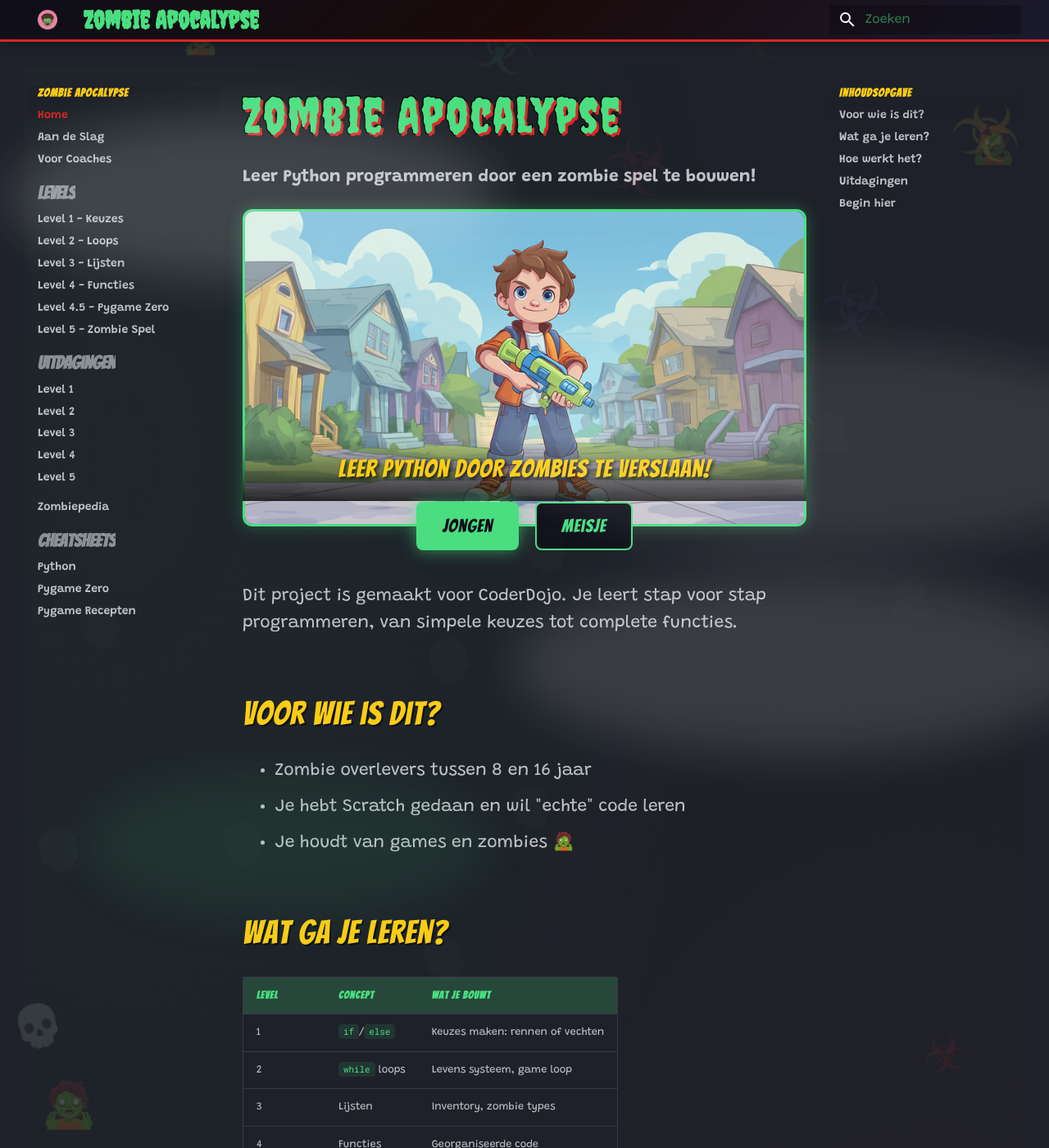
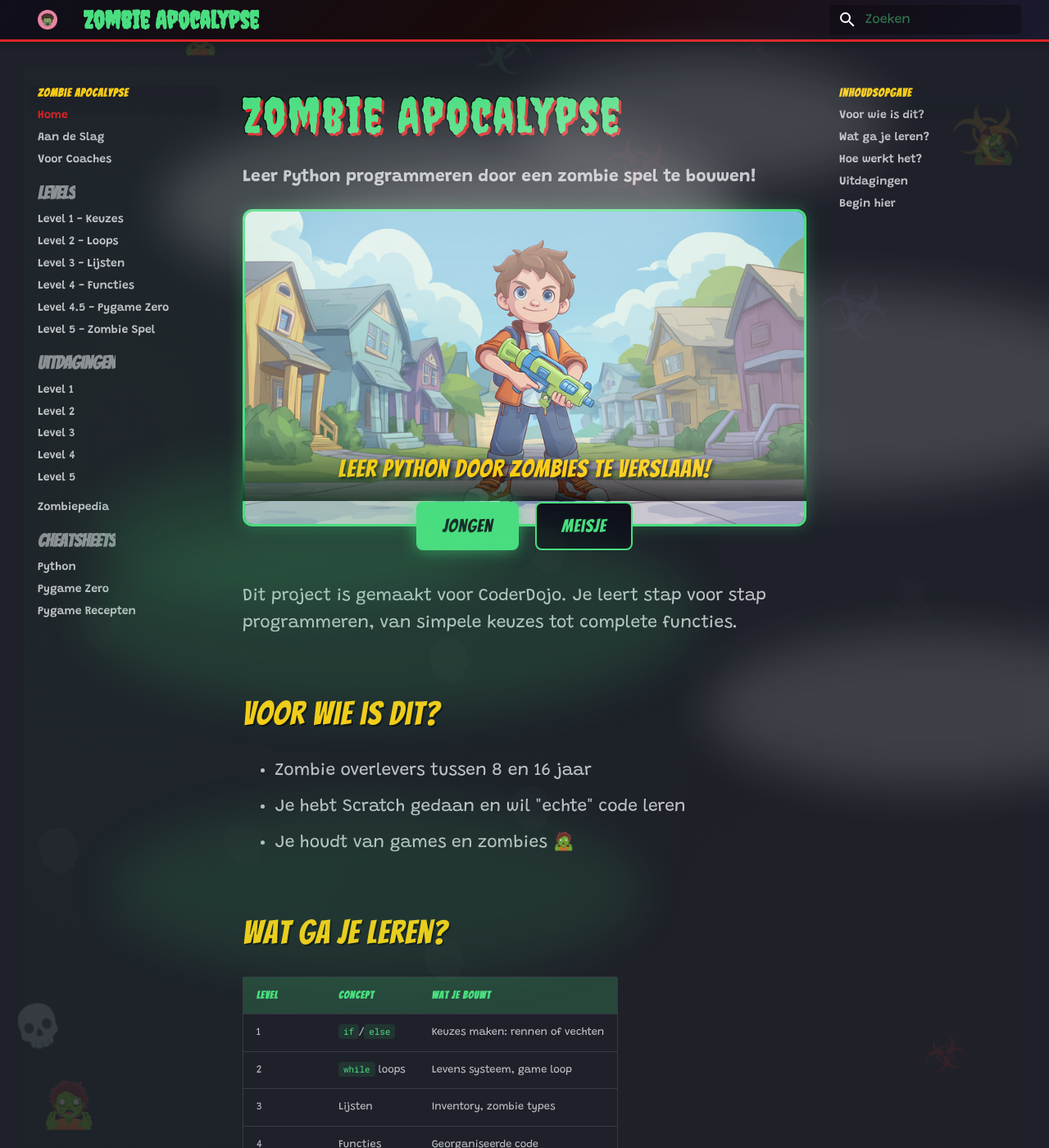
Before and after one commit to Laoujin/CoderDojo-Zombies, an MkDocs documentation site: the page built from docs/index.md, in a window 1280 px wide and 1400 px high. Shown: the whole window at 82% size. Built offline with MkDocs 1.6.1 and Material for MkDocs 9.7.7, drawn with Linux system fonts in a browser that asks for light colours.

Commit message:
more clouds!

```diff
--- a/docs/index.md
+++ b/docs/index.md
@@ -3,6 +3,10 @@
   <div class="cloud cloud-2"></div>
   <div class="cloud cloud-3"></div>
   <div class="cloud cloud-4"></div>
+  <div class="cloud cloud-5"></div>
+  <div class="cloud cloud-6"></div>
+  <div class="cloud cloud-7"></div>
+  <div class="cloud cloud-8"></div>
 </div>
 
 # Zombie Apocalypse
--- a/docs/stylesheets/zombie-theme.css
+++ b/docs/stylesheets/zombie-theme.css
@@ -66,8 +66,8 @@
 
 /* ----- 2. ANIMATED ELEMENTS ----- */
 
-/* Images shake on hover */
-.md-typeset img:hover {
+/* Images shake on hover (except hero images) */
+.md-typeset img:hover:not(.hero-boy):not(.hero-girl) {
   animation: zombie-shake 0.5s ease-in-out;
 }
 
@@ -685,7 +685,7 @@
   width: 100%;
   height: 100%;
   pointer-events: none;
-  z-index: 50;
+  z-index: 9999;
   overflow: hidden;
 }
 
@@ -694,53 +694,91 @@
   background: white;
   border-radius: 50%;
   filter: blur(30px);
-  opacity: 0.15;
 }
 
 .cloud-1 {
   width: 600px;
   height: 200px;
-  top: 10%;
-  left: -300px;
+  top: 15%;
+  left: 10%;
+  opacity: 0.2;
   animation: drift-right 40s linear infinite;
 }
 
 .cloud-2 {
   width: 800px;
   height: 250px;
-  top: 30%;
-  right: -400px;
+  top: 25%;
+  left: 60%;
+  opacity: 0.15;
   animation: drift-left 50s linear infinite;
-  opacity: 0.1;
 }
 
 .cloud-3 {
   width: 500px;
   height: 180px;
-  bottom: 20%;
-  left: -250px;
+  top: 40%;
+  left: -10%;
+  background: var(--zombie-green);
+  opacity: 0.12;
   animation: drift-right 35s linear infinite;
-  background: var(--zombie-green);
-  opacity: 0.08;
 }
 
 .cloud-4 {
   width: 700px;
   height: 220px;
-  top: 50%;
-  right: -350px;
+  top: 10%;
+  left: 30%;
+  opacity: 0.18;
   animation: drift-left 45s linear infinite;
+}
+
+.cloud-5 {
+  width: 550px;
+  height: 190px;
+  top: 55%;
+  left: 50%;
+  opacity: 0.14;
+  animation: drift-right 38s linear infinite;
+}
+
+.cloud-6 {
+  width: 650px;
+  height: 210px;
+  top: 70%;
+  left: -5%;
+  background: var(--zombie-green);
+  opacity: 0.1;
+  animation: drift-right 42s linear infinite;
+}
+
+.cloud-7 {
+  width: 450px;
+  height: 160px;
+  top: 5%;
+  left: 70%;
+  opacity: 0.16;
+  animation: drift-left 32s linear infinite;
+}
+
+.cloud-8 {
+  width: 750px;
+  height: 240px;
+  top: 45%;
+  left: 20%;
   opacity: 0.12;
+  background: var(--zombie-green);
+  animation: drift-left 55s linear infinite;
 }
 
 @keyframes drift-right {
   0% { transform: translateX(0); }
-  100% { transform: translateX(calc(100vw + 600px)); }
+  100% { transform: translateX(100vw); }
 }
 
 @keyframes drift-left {
   0% { transform: translateX(0); }
-  100% { transform: translateX(calc(-100vw - 800px)); }
+  100% { transform: translateX(-100vw); }
 }
 
 /* Gameplay video */
```
